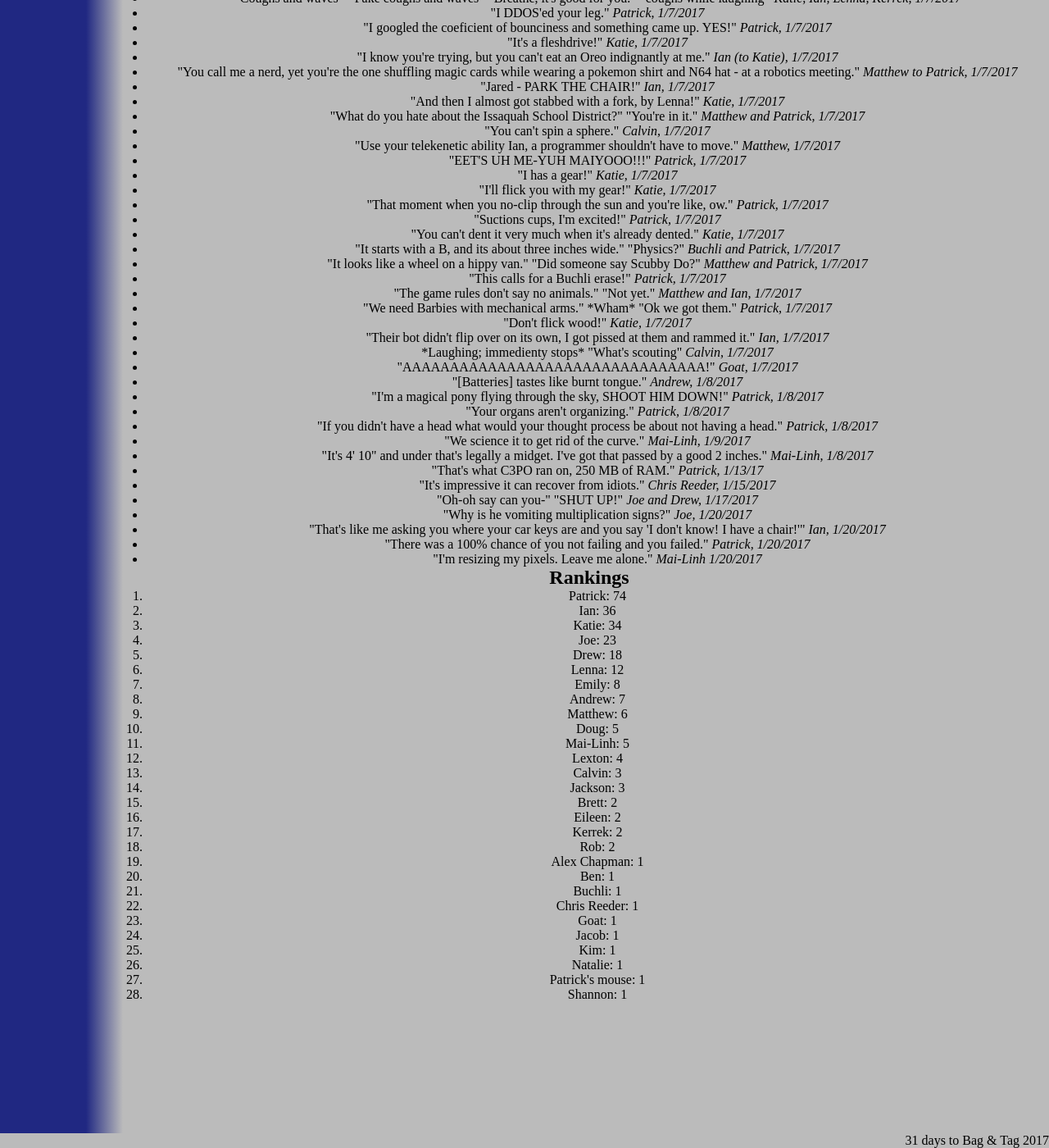
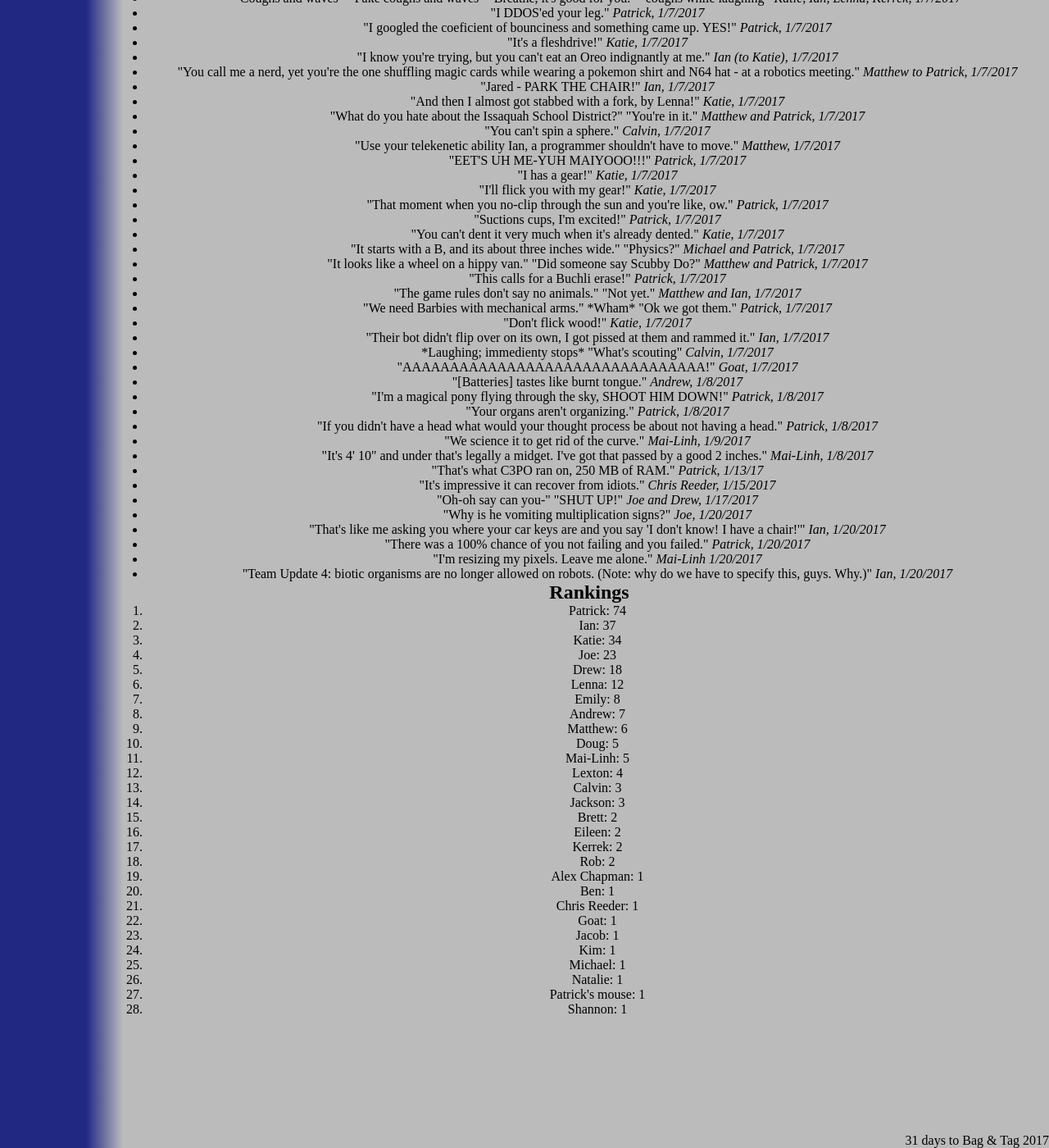
Before and after one commit to katiebugmoon/FRC4131.github.io, a Jekyll site: the page built from media/2017/quotes.html, in a window 1280 px wide and 1400 px high, scrolled down 3015 px. Shown: the whole window at 82% size. Built offline with Jekyll 4.4.1, drawn with Linux system fonts in a browser that asks for light colours; nearby versions of some CDN libraries.

Commit message:
Update quotes.html

```diff
--- a/media/2017/quotes.html
+++ b/media/2017/quotes.html
@@ -176,7 +176,7 @@
 	<li>"That moment when you no-clip through the sun and you're like, ow." <i>Patrick, 1/7/2017</i></li>
 	<li>"Suctions cups, I'm excited!" <i>Patrick, 1/7/2017</i></li>
 	<li>"You can't dent it very much when it's already dented." <i>Katie, 1/7/2017</i></li>
-	<li>"It starts with a B, and its about three inches wide." "Physics?" <i>Buchli and Patrick, 1/7/2017</i></li>
+	<li>"It starts with a B, and its about three inches wide." "Physics?" <i>Michael and Patrick, 1/7/2017</i></li>
 	<li>"It looks like a wheel on a hippy van." "Did someone say Scubby Do?" <i>Matthew and Patrick, 1/7/2017</i></li>
 	<li>"This calls for a Buchli erase!" <i>Patrick, 1/7/2017</i></li>
 	<li>"The game rules don't say no animals." "Not yet." <i>Matthew and Ian, 1/7/2017</i></li>
@@ -198,6 +198,7 @@
 	<li>"That's like me asking you where your car keys are and you say 'I don't know! I have a chair!'" <i>Ian, 1/20/2017</i></li>
 	<li>"There was a 100% chance of you not failing and you failed." <i>Patrick, 1/20/2017</i></li>
 	<li>"I'm resizing my pixels. Leave me alone." <i>Mai-Linh 1/20/2017</i></li>
+	<li>"Team Update 4: biotic organisms are no longer allowed on robots. (Note: why do we have to specify this, guys. Why.)" <i>Ian, 1/20/2017</i></li>
 </ul>
 <h2>Rankings</h2>
 <ol id='rankings'></ol>
```
